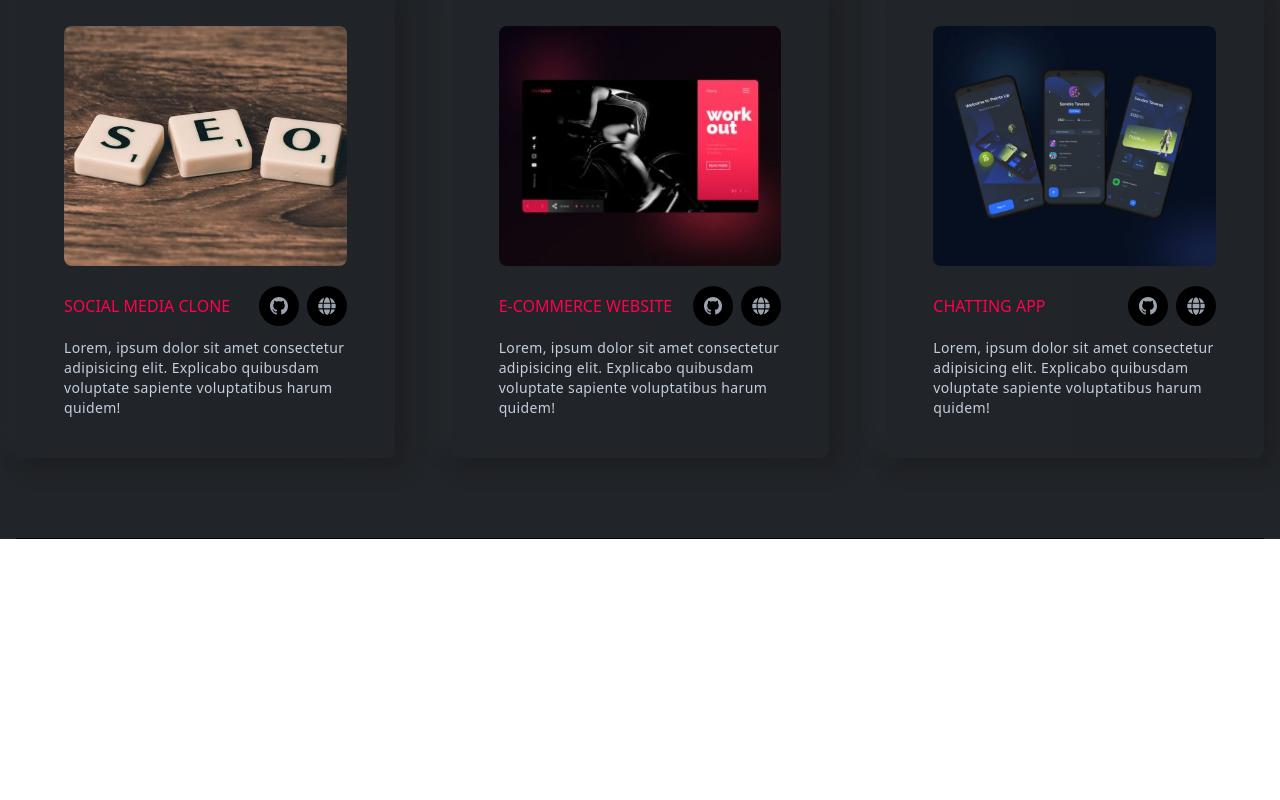
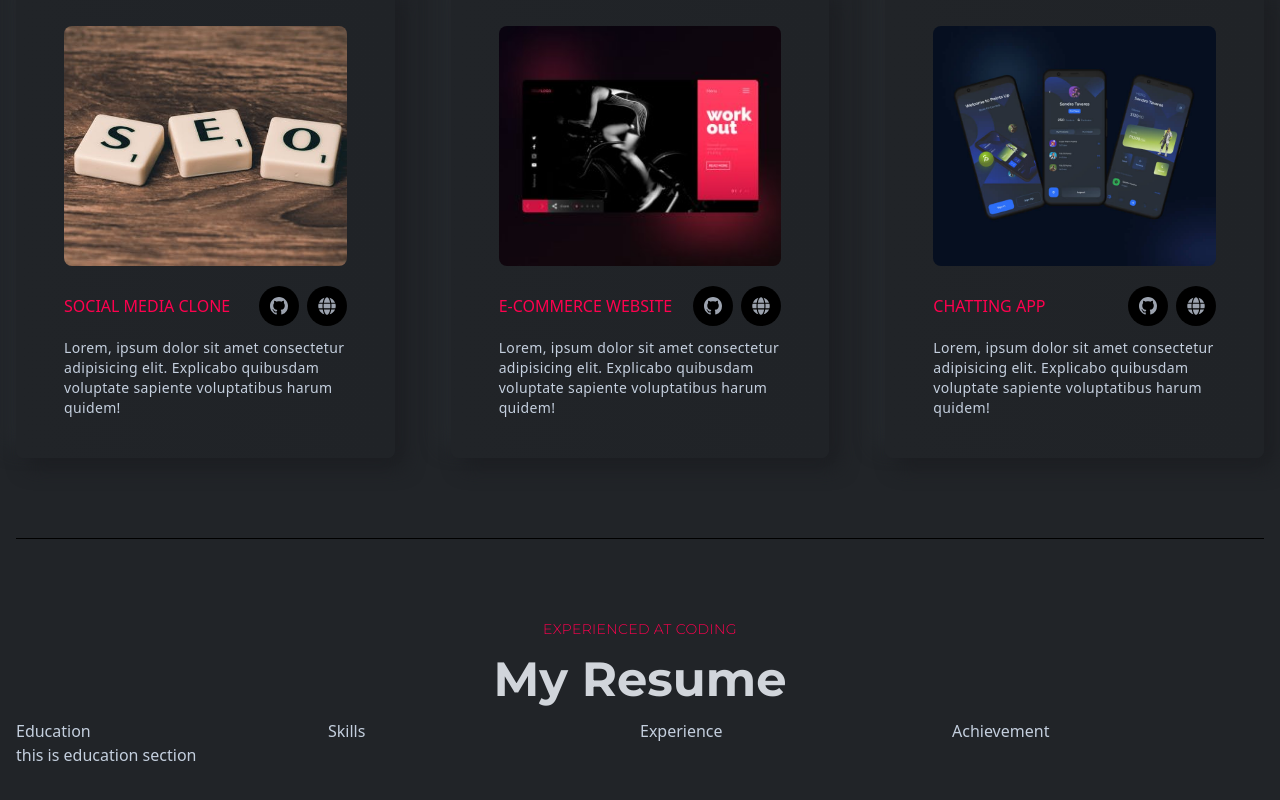
Before and after one commit to RafatRU42/my-portfolio, a React (Create React App) app: page / in a window 1280 px wide. Shown: the part 2368-3168 px from the top of the page. Before the commit the page ends 2907 px from the top, so only its background shows below. Built offline with nearby package versions, Linux system fonts and the light colour scheme.

Commit message:
framer motion installed

```diff
--- a/package.json
+++ b/package.json
@@ -6,6 +6,7 @@
     "@testing-library/jest-dom": "^5.16.5",
     "@testing-library/react": "^13.4.0",
     "@testing-library/user-event": "^13.5.0",
+    "framer-motion": "^10.6.0",
     "react": "^18.2.0",
     "react-dom": "^18.2.0",
     "react-icons": "^4.8.0",
--- a/src/App.js
+++ b/src/App.js
@@ -2,6 +2,7 @@ import './App.css';
 import Banner from './Components/Banner/Banner';
 import Features from './Components/Features/Features';
 import Projects from './Components/Projects/Projects';
+import Resume from './Components/Resume/Resume';
 
 function App() {
   return (
@@ -11,6 +12,7 @@ function App() {
         <Banner/>
         <Features/>
         <Projects/>
+        <Resume></Resume>
       </div>
     </div>
   );
```
Also changed, not shown: 1 other file (tests, documents, lock files or other folders).
